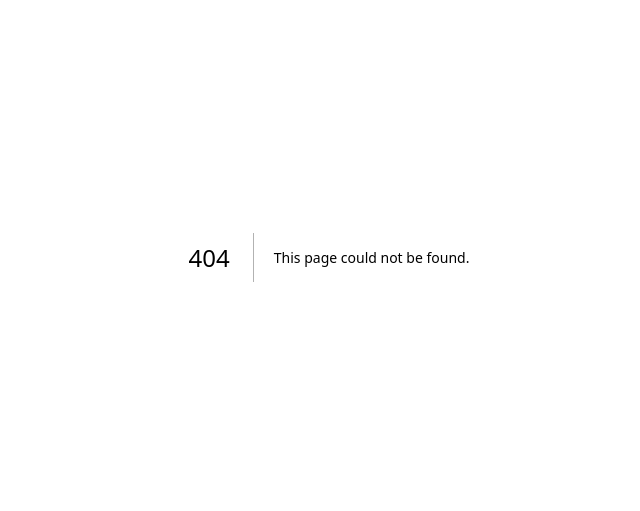
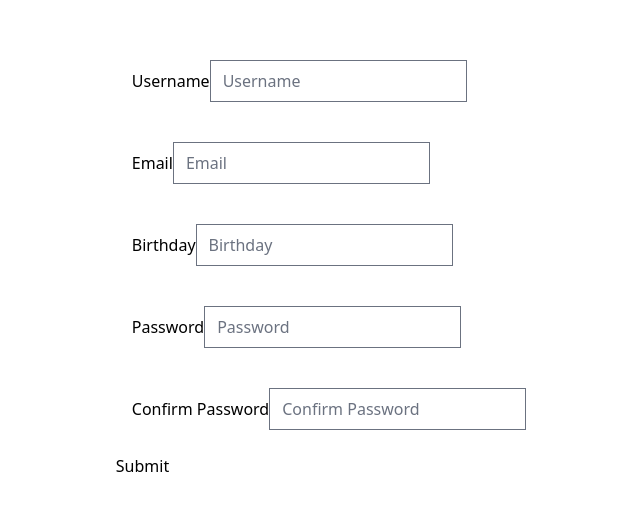
Before and after one commit to robert-otieno/react_portfolio_apps, a Next.js app: page /react_form in a window 1280 px wide. Before the commit this address had no page. Shown: the part 143-654 px from the top of the page, without its empty margins (311-951 px from the left). Built offline with nearby package versions, Linux system fonts and the light colour scheme.

Commit message:
React Form

```diff
--- /dev/null
+++ b/components/FormInput.jsx
@@ -0,0 +1,19 @@
+import React from 'react'
+
+const FormInput = (props) => {
+    const { label, onChange, id, ...inputProps } = props
+  return (
+    <div className='p-4 my-2'>
+        <label htmlFor="">{label}</label>
+        <input className='' {...inputProps} onChange={onChange}
+            // type="text"
+            // placeholder={props.placeholder}
+            // name={props.name}
+            // ref={props.refer}
+            // onChange={e => props.setUsername(e.target.value)}
+        />
+    </div>
+  )
+}
+
+export default FormInput
--- /dev/null
+++ b/pages/react_form.js
@@ -0,0 +1,52 @@
+import React, { useRef, useState } from 'react'
+import FormInput from '../components/FormInput'
+
+const index = () => {
+    const [values, setValues] = useState({
+        username: '',
+        email: '',
+        birthday: '',
+        password: '',
+        confirmPassword: ''
+    })
+    // To prevent re-rendering each time you type a letter
+    // const UsernameRef = useRef()
+
+    const inputs = [
+        { id: 1, name: 'username', type: 'text', label: 'Username', placeholder: 'Username' },
+        { id: 2, name: 'email', type: 'email', label: 'Email', placeholder: 'Email' },
+        { id: 3, name: 'birthday', type: 'text', label: 'Birthday', placeholder: 'Birthday' },
+        { id: 4, name: 'password', type: 'password', label: 'Password', placeholder: 'Password' },
+        { id: 5, name: 'confirmPassword', type: 'password', label: 'Confirm Password', placeholder: 'Confirm Password' }
+    ]
+
+    const handleSubmit = (e) => {
+        e.preventDefault()
+        // const data = new FormData(e.target)
+        // console.log(Object.fromEntries(data.entries()))
+    }
+
+    const onChange = (e) => {
+        setValues({ ...values, [e.target.name]: e.target.value })
+    }
+
+    console.log(values)
+
+    return (
+        <div className='flex items-center justify-center h-screen'>
+            <form className='' onSubmit={handleSubmit}>
+                {inputs.map((input) => (
+                    <FormInput key={input.id} {...input} value={values[input.name]} onChange={onChange}
+                    // refer={UsernameRef}
+                    // name='username'
+                    // placeholder='Username'
+                    // setUsername={setUsername}
+                    />
+                ))}
+                <button className=''>Submit</button>
+            </form>
+        </div>
+    )
+}
+
+export default index
```
